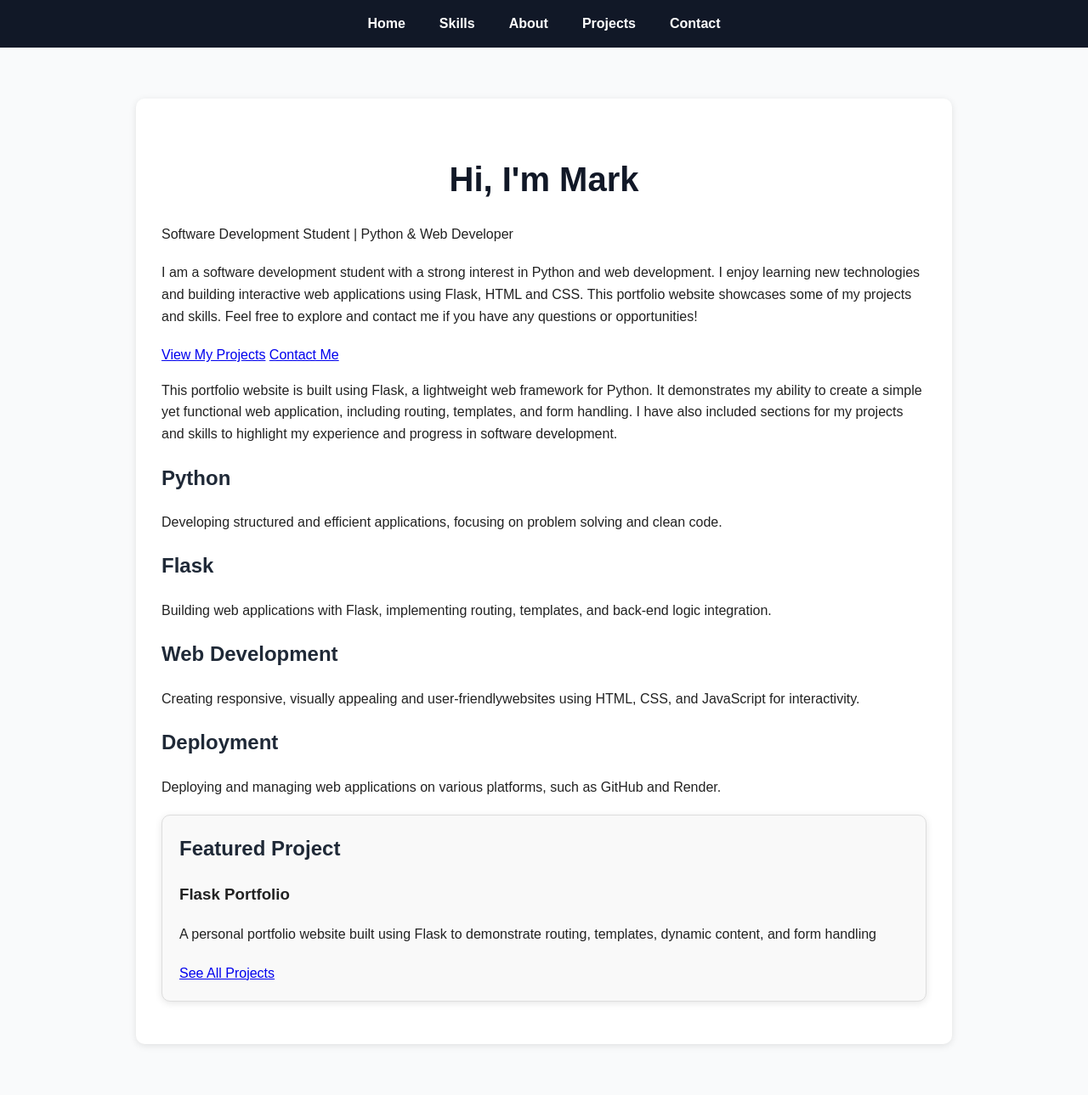
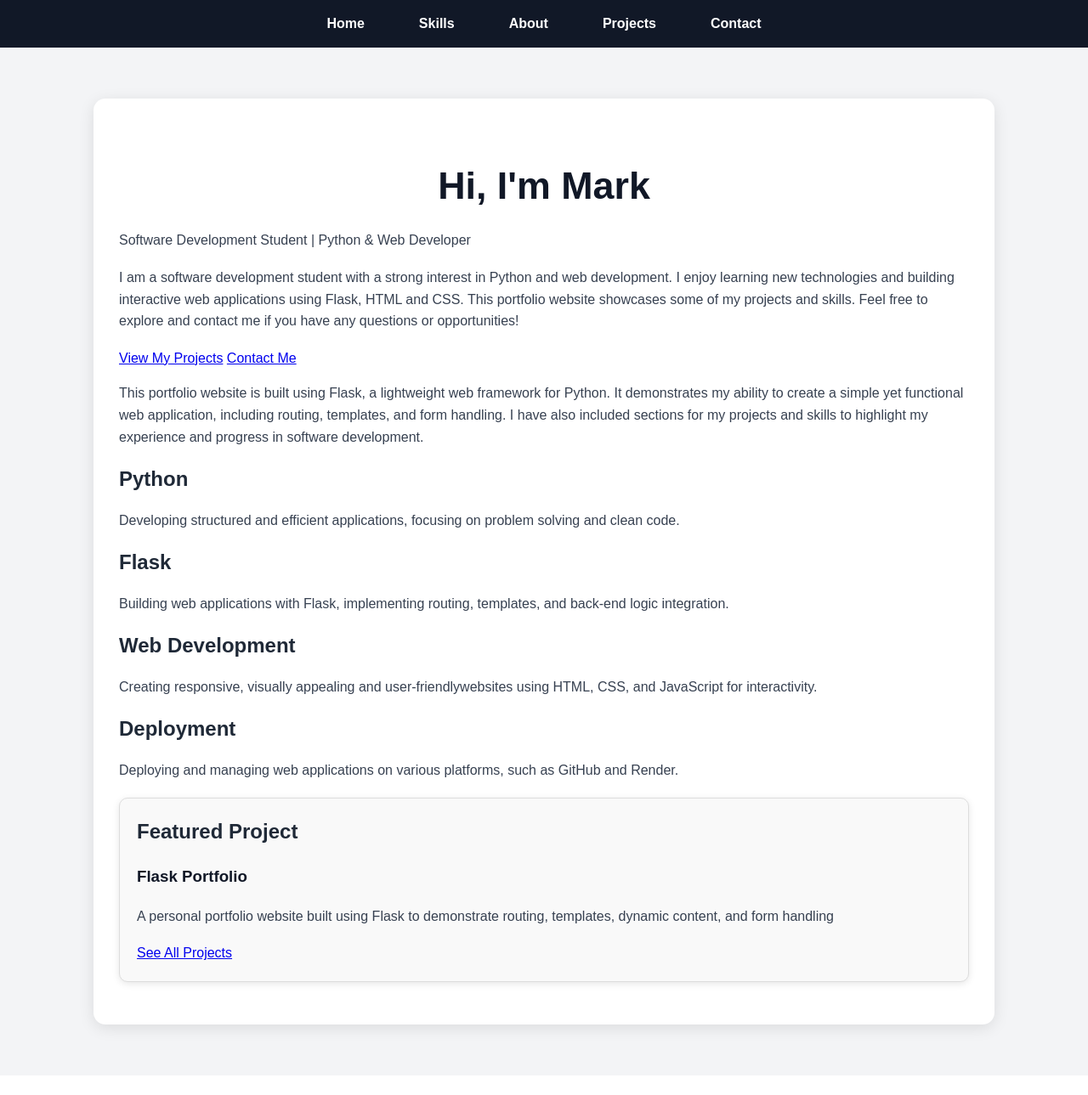
Before and after one commit to mdpos95-tech/flask-portfolio, a Flask app: page / in a window 1280 px wide. Shown: the whole page at 85% size. After the commit the page ends 1226 px from the top, so only its background shows below. Run offline with Flask 3, Linux system fonts and the light colour scheme.

Commit message:
improving css

```diff
--- a/static/css/style.css
+++ b/static/css/style.css
@@ -2,16 +2,17 @@ body{
     font-family: Arial, sans-serif;
     margin: 0;
     padding: 0;
-    background-color: #f9fafb;
+    background-color: #f3f4f6;
     color: #222;
     line-height: 1.6;
 }
 
 nav {
     background-color: #111827;
-    padding: 15px 0px;
+    padding: 15px 20px;
     display: flex;
     justify-content: center;
+    gap: 24px;
 }
 
 nav a {
@@ -29,26 +30,32 @@ nav a:hover {
 main {
     padding:30px;
     margin: 60px auto;
-    max-width: 900px;
+    max-width: 1000px;
     background-color: white;
-    border-radius: 10px;
-    box-shadow: 0 2px 8px rgba(0, 0, 0, 0.1);
+    border-radius: 14px;
+    box-shadow: 0 4px 18px rgba(0, 0, 0, 0.1);
+}
+
+h1, h2, h3{
+    color: #111827;
 }
 
 h1 {
     color: #111827;
-    font-size: 2.5rem;
-    margin-bottom: 20px;
+    font-size: 2.8rem;
+    margin-bottom: 10px;
     text-align: center;
 }
 
 h2 {
     color: #1f2937;
     margin-top: 0;
+    margin-bottom: 12px;
 }
 
-p{
-    margin-bottom: 20px;
+p {
+    margin-bottom: 18px;
+    color: #374151;
 }
 
 
```
